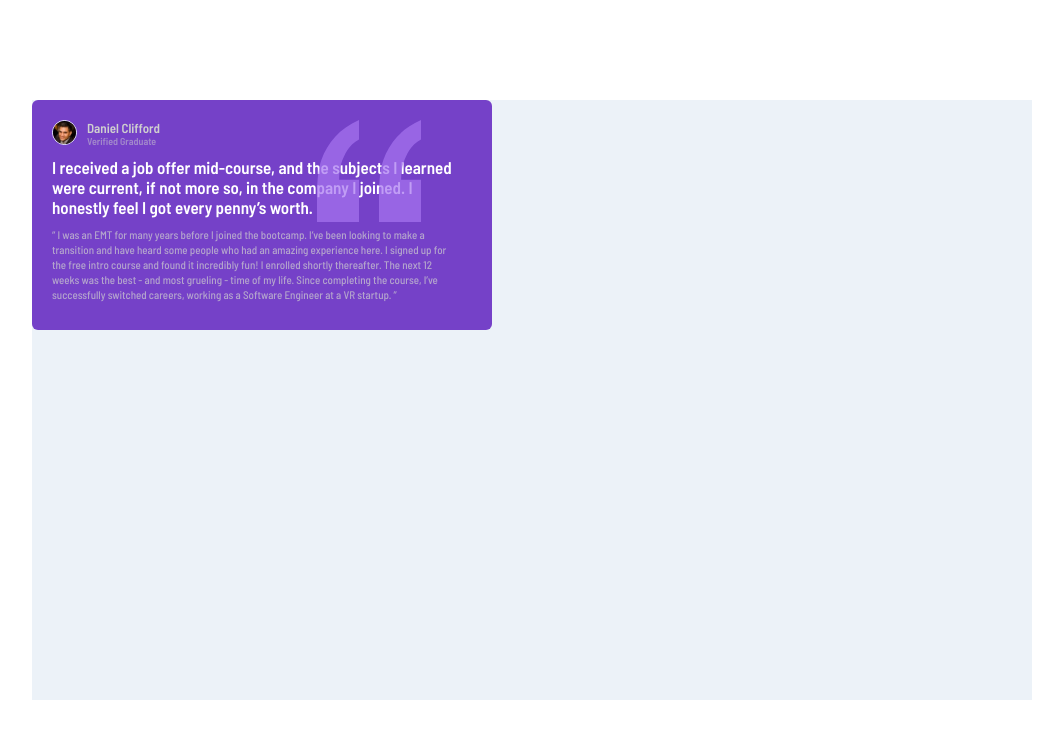
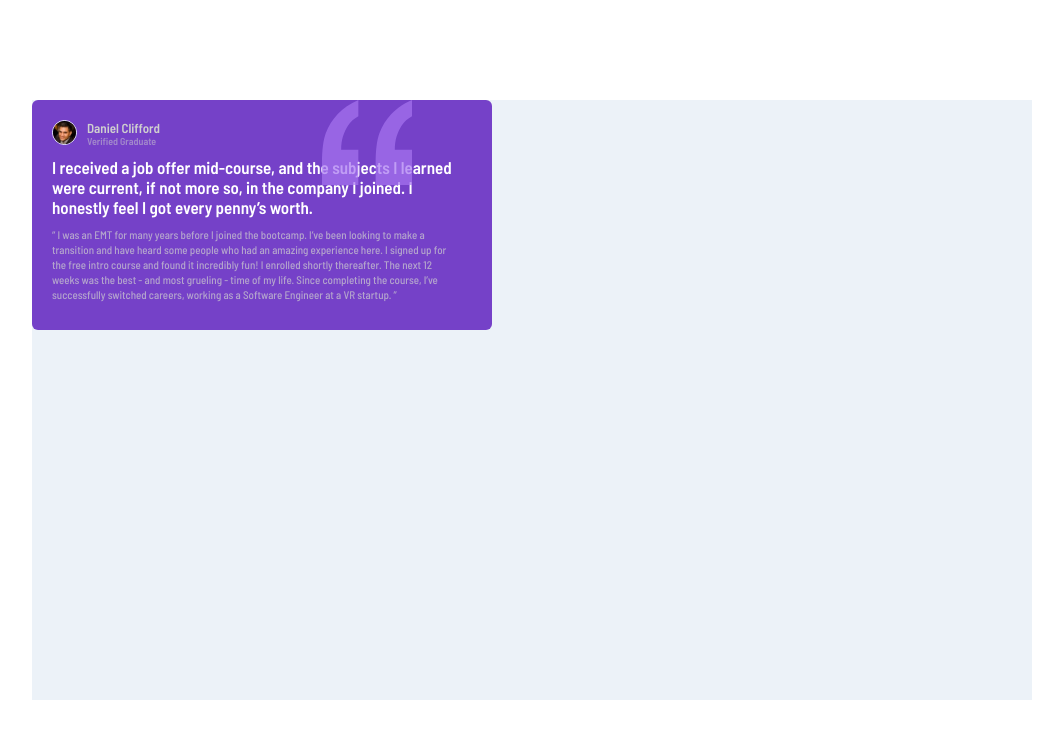
Before and after one commit to monsor3s/react-testimonials-grid, a React (Create React App) app: page / in a window 1280 px wide. Shown: the top 738 px of the page, without its empty margins (108-1171 px from the left). Built offline with nearby package versions, Linux system fonts and the light colour scheme.

Commit message:
updt cmmt

```diff
--- a/src/components/styles.ts
+++ b/src/components/styles.ts
@@ -16,6 +16,7 @@ export const HomePageContainer = styled.div`
 `;
 
 export const SectionDaniel = styled.div`
+    z-index: 0;
     width: 460px;
     height: 230px;
     background-color: var(--violet);
@@ -36,9 +37,11 @@ export const LogoDaniel = styled.img`
 `;
 
 export const QuoteMark = styled.img`
-    z-index: 1;
+    z-index: 0;
+    width: 90px;
+    height: 85px;
     position: absolute;
-    margin: 0 0 0 24rem;
+    margin: -2rem 0 0 24.5rem;
     opacity: 70%;
 `;
 
@@ -59,7 +62,7 @@ export const Subtitle = styled.h2`
 `;
 
 export const BodySection = styled.p`
-    z-index: 0;
+    z-index: 2;
     font-size: 17px;
     font-weight: 600;
     color: var(--white);
@@ -67,6 +70,7 @@ export const BodySection = styled.p`
 `;
 
 export const FooterSection = styled.p`
+        z-index: 2;
         font-size: 11px;
         line-height: 1.5rem;
         color: var(--light-gray);
```
